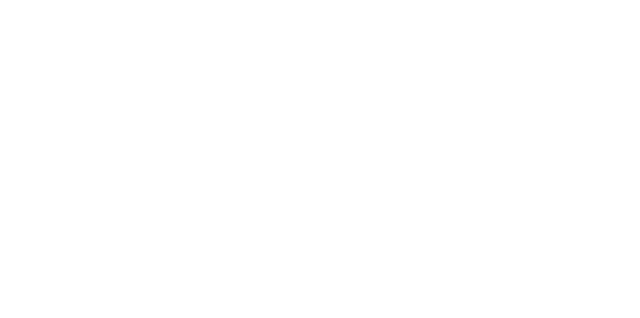
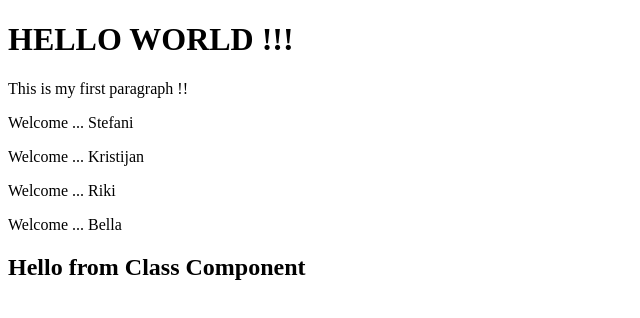
Before and after one commit to stefanimladenovski/reactjs, a React (Create React App) app in the folder reactjs/: page / in a window 1280 px wide. Shown: the top 318 px of the page, without its empty margins (0-640 px from the left). Built offline with nearby package versions, Linux system fonts and the light colour scheme.

Commit message:
ADD cas1

```diff
--- a/reactjs/src/App.js
+++ b/reactjs/src/App.js
@@ -1,8 +1,41 @@
+import FuncComp from "./components/FuncComp";
+import ClassComp from "./components/ClassComp";
+
+// function App() {
+//   return (
+//     <div>
+//       <h1>Hello World !!! </h1>
+//       <p>this is my first paragraph 1</p>
+//     </div>
+//   );
+// }
+
 const App = () => {
 
   return (
-    <div></div>
+    <div>
+      <h1>HELLO WORLD !!! </h1>
+      <p>This is my first paragraph !!</p>
+
+      <FuncComp name="Stefani" />
+
+      <FuncComp name="Kristijan" />
+
+      <FuncComp name="Riki" />
+
+      <FuncComp name="Bella" />
+
+      <ClassComp />
+
+    </div>
   );
 }
 
+// const App = () => (
+//     <div>
+//       <h1>Hello World !!! </h1>
+//       <p>this is my first paragraph</p>
+//     </div>
+//   )
+
 export default App
--- /dev/null
+++ b/reactjs/src/components/ClassComp.js
@@ -0,0 +1,12 @@
+import React from "react"
+
+class ClassComp extends React.Component {
+
+    render(){
+        return (
+            <h2>Hello from Class Component</h2>
+        )
+    }
+}
+
+export default ClassComp
--- /dev/null
+++ b/reactjs/src/components/FuncComp.js
@@ -0,0 +1,8 @@
+// const FuncComp = (props) => {
+//     // const name = "Daniel"
+//     return <p>Welcome ... {props.name}</p>
+// }
+
+const FuncComp = ({name}) => (<p>Welcome ... {name}</p>)
+
+export default FuncComp
--- a/reactjs/src/index.js
+++ b/reactjs/src/index.js
@@ -1,7 +1,8 @@
 import React from 'react';
 import ReactDOM from 'react-dom/client';
 
-import App from './App';
+import App from './App'; // default import
+// import { App, App2 } from './App'; // normal import
 
 const root = ReactDOM.createRoot(document.getElementById('root'));
 root.render(
```
